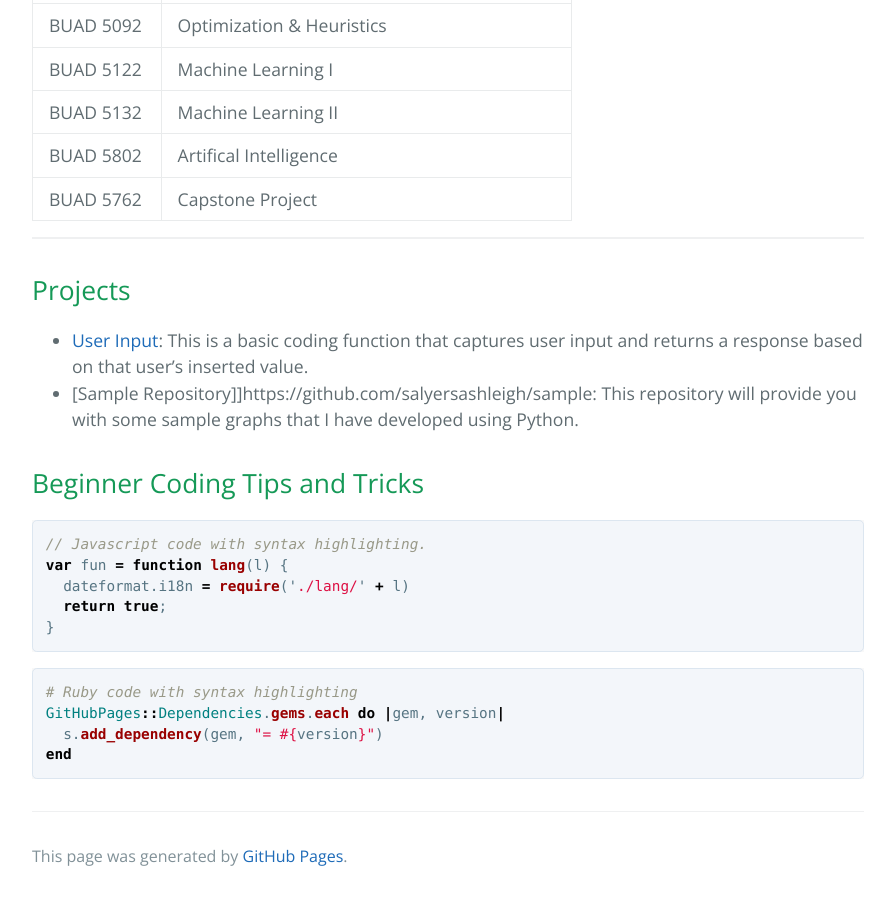
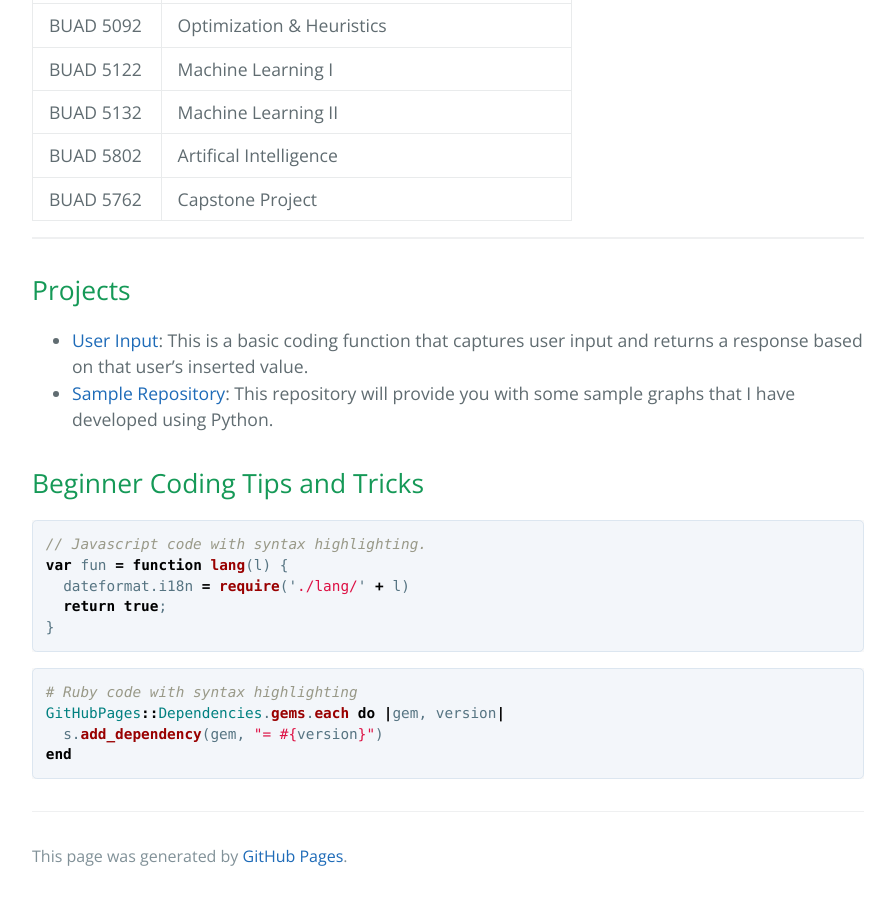
Before and after one commit to salyersashleigh/salyersashleigh.github.io, a Jekyll site: the page built from index.md, in a window 1280 px wide and 900 px high, scrolled down 1795 px. Shown: the whole window, without its empty margins (192-1087 px from the left). Built offline with Jekyll 4.4.1, drawn with Linux system fonts in a browser that asks for light colours; our own code applies the rules of GitHub Pages for plain Markdown files.

Commit message:
Update index.md

```diff
--- a/index.md
+++ b/index.md
@@ -41,7 +41,7 @@ The purpose of this website is to display the capabilities I have developed from
 ## Projects
 
 *   [User Input](/User Inputs/index.md): This is a basic coding function that captures user input and returns a response based on that user's inserted value.
-*   [Sample Repository]]https://github.com/salyersashleigh/sample: This repository will provide you with some sample graphs that I have developed using Python.
+*   [Sample Repository](https://github.com/salyersashleigh/sample): This repository will provide you with some sample graphs that I have developed using Python.
 
 
 ## Beginner Coding Tips and Tricks
```
